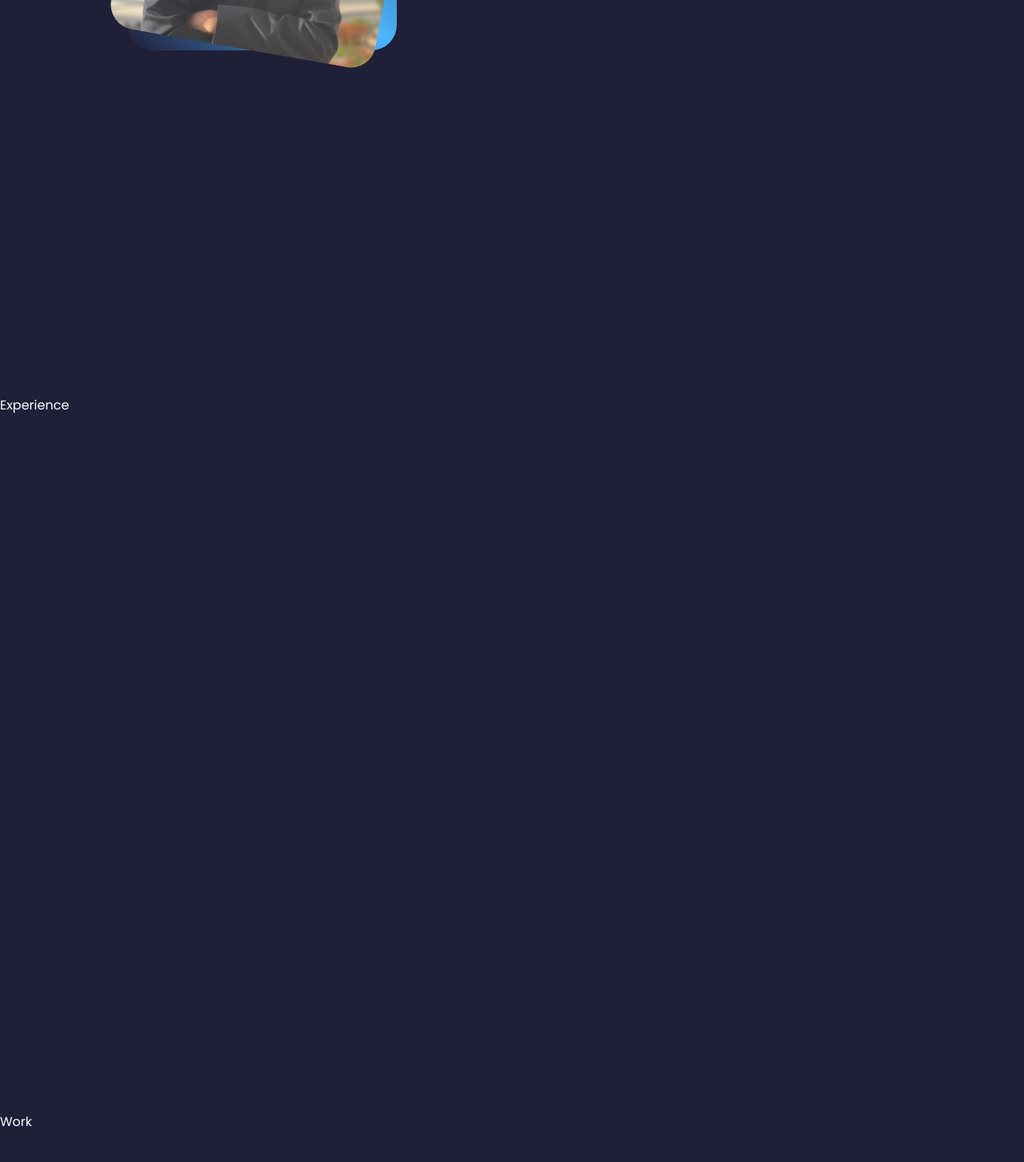
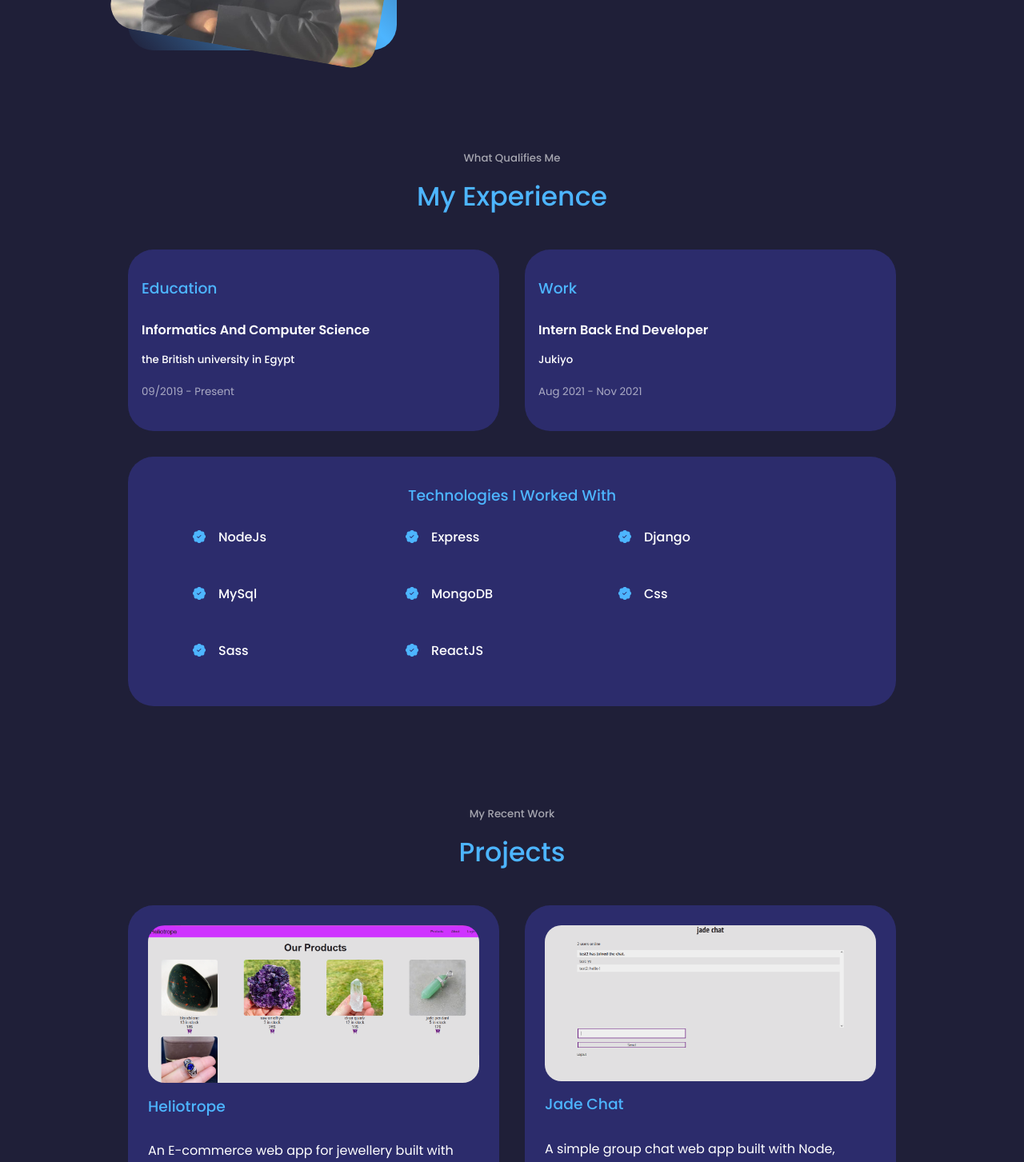
Before and after one commit to Ahmed-Saad-J/JadeDev, a React (Create React App) app: page / in a window 1280 px wide. Shown: the part 1330-2783 px from the top of the page at 80% size. Built offline with nearby package versions, Linux system fonts and the light colour scheme.

Commit message:
experience, and projects sections

```diff
--- a/src/components/contact/Contact.jsx
+++ b/src/components/contact/Contact.jsx
@@ -1,8 +1,13 @@
-import React from 'react'
-import "./contact.css"
+import React from "react";
+import "./contact.css";
 const Contact = () => {
   return (
-<section id='contact'>Contact</section>  )
-}
+    <section id="contact">
+      <h5>Get In Touch</h5>
+      <h2>Contact Me</h2>
+      <div className="container contact__container"></div>
+    </section>
+  );
+};
 
-export default Contact
+export default Contact;
--- a/src/components/experience/Experience.jsx
+++ b/src/components/experience/Experience.jsx
@@ -1,8 +1,43 @@
 import React from 'react'
 import "./experience.css"
+import Technology from"./Technology"
 const Experience = () => {
   return (
-    <section id='experience'>Experience</section>
+    <section id='experience'>
+      <h5>What Qualifies Me </h5>
+      <h2>My Experience</h2>
+      <div className="container experience__container">
+        <div className="experience__education">
+        <h3>Education</h3>
+        <div className="education__content">
+        <h4 className='bold'>Informatics And Computer Science</h4>
+        <h5>the British university in Egypt</h5>
+        <small className='text-light'>09/2019 - Present</small>
+        </div>
+        </div>
+        <div className="experience__work">
+        <h3>Work</h3>
+        <div className="education__content">
+        <h4 className='bold'>Intern Back End Developer</h4>
+        <h5>Jukiyo</h5>
+        <small className='text-light'>Aug 2021 - Nov 2021</small>
+        </div>
+        </div>
+        <div className="experience__technologies">
+        <h3>Technologies I Worked With</h3>
+        <div className="technologies__content">
+          <Technology name="NodeJs" />
+          <Technology name="Express" />
+          <Technology name="Django" />
+          <Technology name="MySql" />
+          <Technology name="MongoDB" />
+          <Technology name="Css" />
+          <Technology name="Sass" />
+          <Technology name="ReactJS" />
+        </div>
+        </div>
+      </div>
+    </section>
   )
 }
 
--- /dev/null
+++ b/src/components/experience/Technology.jsx
@@ -0,0 +1,13 @@
+import React from 'react'
+import {BsPatchCheckFill} from "react-icons/bs"
+
+const Technology = (props) => {
+  return (
+    <article className="technology__details">
+        <BsPatchCheckFill className='technology__details-icon'/>
+        <h4>{props.name}</h4>
+    </article>
+  )
+}
+
+export default Technology
--- a/src/components/experience/experience.css
+++ b/src/components/experience/experience.css
@@ -0,0 +1,80 @@
+.experience__container {
+  display: grid;
+  grid-template-columns: 1fr 1fr;
+  gap: 2rem;
+}
+.experience__container > div {
+  background: var(--color-bg-variant);
+  border-radius: 2rem;
+  border: 1px solid transparent;
+  transition: var(--transition);
+}
+.experience__container > div:hover {
+  background: transparent;
+  border-color: var(--color-primary-variant);
+}
+/* education  */
+.experience__education,
+.experience__work {
+  padding: 2.4rem 1rem;
+}
+
+/* technologies  */
+.experience__technologies {
+  padding: 2.4rem 5rem;
+  grid-column: 1/3;
+}
+.experience__technologies > h3 {
+  text-align: center;
+}
+.experience__container > div h3 {
+  color: var(--color-primary);
+  margin-bottom: 2rem;
+  margin-left: 0;
+}
+.technologies__content {
+  display: grid;
+  grid-template-columns: 1fr 1fr 1fr;
+  row-gap: 2rem;
+}
+.technology__details {
+  display: flex;
+  gap: 1rem;
+}
+.technology__details-icon {
+  color: var(--color-primary);
+}
+/*media query medium devices*/
+@media screen and (max-width: 1024px) {
+  .experience__container {
+    grid-template-columns: 1fr;
+  }
+  .experience__technologies {
+    grid-column: 1/2;
+  }
+  .experience__container > div {
+    width: var(--container-width-md);
+    padding: 2rem;
+    margin: 0 auto;
+  }
+  .technologies__content {
+    padding: 1rem;
+  }
+}
+/*media query small devices*/
+@media screen and (max-width: 600px) {
+  .experience__container {
+    gap: 1rem;
+  }
+  .experience__container > div {
+    width: var(--container-width-sm);
+  }
+  .technologies__content {
+    grid-template-columns: 1fr 1fr;
+    padding: 0;
+    column-gap: 1rem;
+  }
+  .technology__details h4 {
+    margin-left: 0.3rem;
+  }
+}
--- /dev/null
+++ b/src/components/work/Project.jsx
@@ -0,0 +1,18 @@
+import React from "react";
+
+const Project = (props) => {
+  return (
+    <article className="work__item">
+      <div className="work__item-image">
+        <img src={props.img} alt={`${props.title} Screen Shot`} />
+      </div>
+      <h3>{props.title}</h3>
+      <p>{props.desc}</p>
+      <a href={props.github} className="btn" target="_target">
+        GitHub
+      </a>
+    </article>
+  );
+};
+
+export default Project;
--- a/src/components/work/Work.jsx
+++ b/src/components/work/Work.jsx
@@ -1,9 +1,30 @@
-import React from 'react'
-import "./work.css"
+import React from "react";
+import "./work.css";
+import Project from "./Project";
+import Heliotrope from "../../assets/Heliotrope.PNG";
+import JadeChat from "../../assets/chat.PNG";
+
 const Work = () => {
   return (
-    <section id='work'>Work</section>
-  )
-}
+    <section id="work">
+      <h5>My Recent Work</h5>
+      <h2>Projects</h2>
+      <div className="container work__container">
+        <Project
+          img={Heliotrope}
+          title="Heliotrope"
+          desc="An E-commerce web app for jewellery built with Node, Express, PassportJS, and MongoDB"
+          github="https://github.com/JadenSnow9/heliotrope"
+        />
+        <Project
+          img={JadeChat}
+          title="Jade Chat"
+          desc="A simple group chat web app built with Node, Express, PassportJS, SocketIO, and MongoDB"
+          github="https://github.com/JadenSnow9/jade-chat"
+        />
+      </div>
+    </section>
+  );
+};
 
-export default Work
+export default Work;
--- a/src/components/work/work.css
+++ b/src/components/work/work.css
@@ -0,0 +1,42 @@
+.work__container {
+  display: grid;
+  grid-template-columns: 1fr 1fr;
+  gap: 2rem;
+}
+.work__item {
+  background: var(--color-bg-variant);
+  padding: 1.5rem;
+  border-radius: 2rem;
+  border: 1px solid transparent;
+  transition: var(--transition);
+}
+
+.work__item:hover {
+  border-color: var(--color-primary-variant);
+  background: transparent;
+}
+
+.work__item-image {
+  border-radius: 1.3rem;
+  overflow: hidden;
+}
+.work__item h3 {
+  margin: 1.2rem 0 2rem;
+  color: var(--color-primary);
+}
+.work__item a {
+  margin-bottom: 1rem;
+}
+
+/*media query medium devices*/
+@media screen and (max-width: 1024px) {
+  .work__container {
+    gap: 1.2rem;
+  }
+}
+/*media query small devices*/
+@media screen and (max-width: 600px) {
+  .work__container {
+    grid-template-columns: 1fr;
+  }
+}
--- a/src/index.css
+++ b/src/index.css
@@ -91,7 +91,6 @@ h5 {
   font-weight: 500;
   line-height: 1.1;
   margin-top: 0;
-  margin-left: 1rem;
 }
 
 h1 {
@@ -109,19 +108,23 @@ p {
 section {
   margin-top: 6rem;
   padding-top: 2rem;
-  height: 100vh;
 }
 section > h1,
+section > h2,
 section > h5 {
   text-align: center;
   color: var(--color-light);
 }
-section > h1 {
+section > h1,
+section > h2 {
   color: var(--color-primary);
   margin-bottom: 3rem;
 }
 .text-light {
   color: var(--color-light);
+}
+.bold {
+  font-weight: 600;
 }
 a {
   color: var(--color-primary);
```
Also changed, not shown: src/assets/Heliotrope.PNG (added), src/assets/chat.PNG (added).
